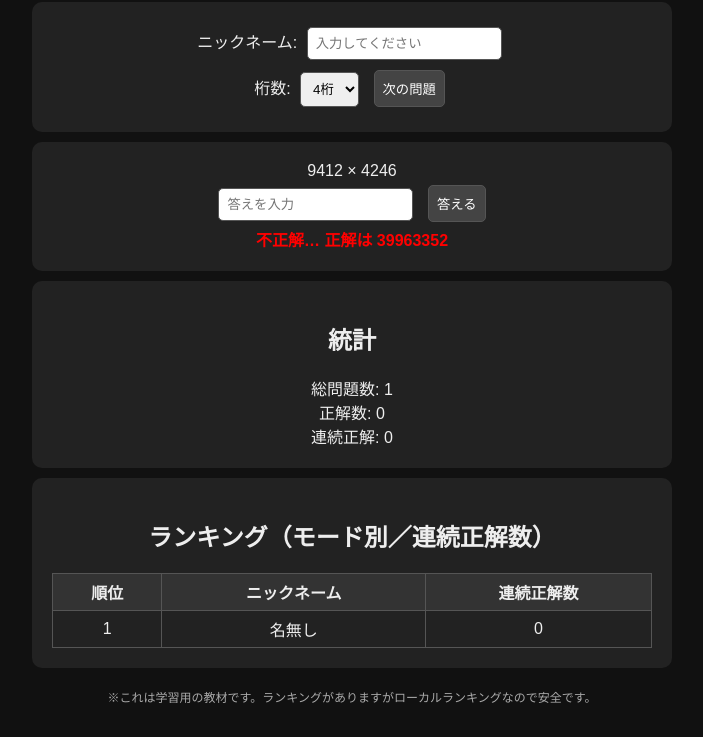
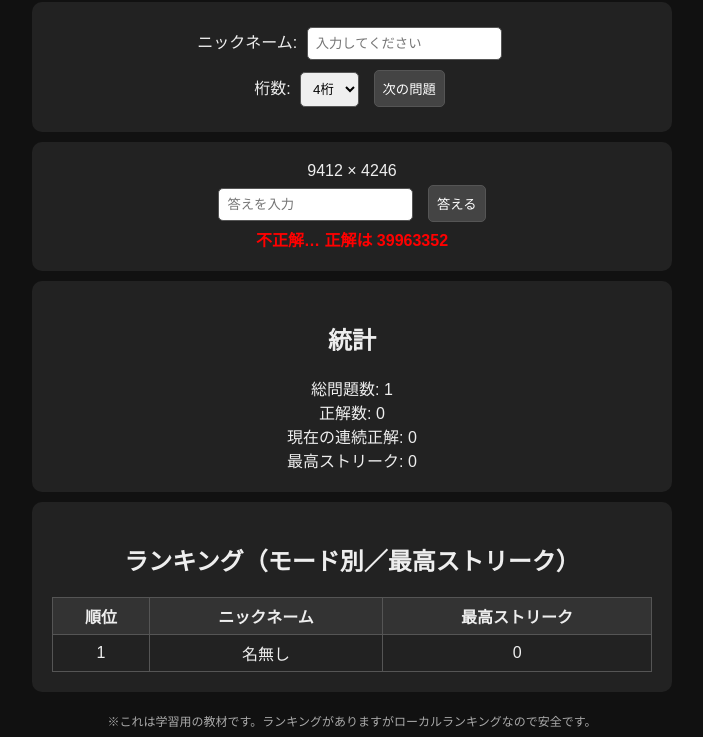
Before and after one commit to inu-zip/web_site, a plain HTML site: page tool3_safed.html in a window 1280 px wide. Both pictures are taken after a click on the button "答える". Shown: the part 87-824 px from the top of the page, without its empty margins (288-991 px from the left). Before the commit the page ends 800 px from the top, so only its background shows below. Drawn offline with Linux system fonts and the light colour scheme.

Commit message:
Update title and ranking statistics in HTML

```diff
--- a/tool3_safed.html
+++ b/tool3_safed.html
@@ -2,7 +2,7 @@
 <html lang="ja">
 <head>
   <meta charset="UTF-8">
-  <title>掛け算ミニゲーム＋ランキング</title>
+  <title>掛け算ミニゲーム＋最高ストリークランキング</title>
   <style>
     body { font-family: sans-serif; background:#111; color:#eee; text-align:center; }
     .panel { background:#222; padding:20px; margin:10px auto; border-radius:10px; width:80%; max-width:600px; }
@@ -44,11 +44,12 @@
     <h2>統計</h2>
     <div>総問題数: <span id="totalQ">0</span></div>
     <div>正解数: <span id="correctQ">0</span></div>
-    <div>連続正解: <span id="streakQ">0</span></div>
+    <div>現在の連続正解: <span id="streakQ">0</span></div>
+    <div>最高ストリーク: <span id="maxStreakQ">0</span></div>
   </div>
 
   <div class="panel">
-    <h2>ランキング（モード別／連続正解数）</h2>
+    <h2>ランキング（モード別／最高ストリーク）</h2>
     <div id="ranking"></div>
   </div>
 
@@ -59,7 +60,7 @@
 <script>
   const state = {
     a:null, b:null,
-    total:0, correct:0, streak:0,
+    total:0, correct:0, streak:0, maxStreak:0,
     mode:"4", nickname:"名無し"
   };
 
@@ -70,6 +71,7 @@
   const totalQEl=document.getElementById("totalQ");
   const correctQEl=document.getElementById("correctQ");
   const streakQEl=document.getElementById("streakQ");
+  const maxStreakQEl=document.getElementById("maxStreakQ");
   const rankingEl=document.getElementById("ranking");
 
   function generateNumber(d){
@@ -96,6 +98,9 @@
     if(user===correct){
       state.correct++;
       state.streak++;
+      if(state.streak>state.maxStreak){
+        state.maxStreak=state.streak;
+      }
       feedbackEl.textContent="正解！";
       feedbackEl.className="feedback ok";
     }else{
@@ -105,6 +110,7 @@
     }
     correctQEl.textContent=state.correct;
     streakQEl.textContent=state.streak;
+    maxStreakQEl.textContent=state.maxStreak;
     updateRanking();
   }
 
@@ -131,9 +137,11 @@
     // 既存更新
     const existing=ranking.find(r=>r.nick===nick);
     if(existing){
-      existing.score=state.streak; // ★連続正解数を保存
+      if(state.maxStreak>existing.score){
+        existing.score=state.maxStreak; // ★最高ストリークを保存
+      }
     }else{
-      ranking.push({nick:nick,score:state.streak});
+      ranking.push({nick:nick,score:state.maxStreak});
     }
     // ソート＆上位5
     ranking.sort((a,b)=>b.score-a.score);
@@ -143,7 +151,7 @@
   }
 
   function showRanking(ranking){
-    let html="<table><tr><th>順位</th><th>ニックネーム</th><th>連続正解数</th></tr>";
+    let html="<table><tr><th>順位</th><th>ニックネーム</th><th>最高ストリーク</th></tr>";
     ranking.forEach((r,i)=>{
       html+=`<tr><td>${i+1}</td><td>${r.nick}</td><td>${r.score}</td></tr>`;
     });
```
